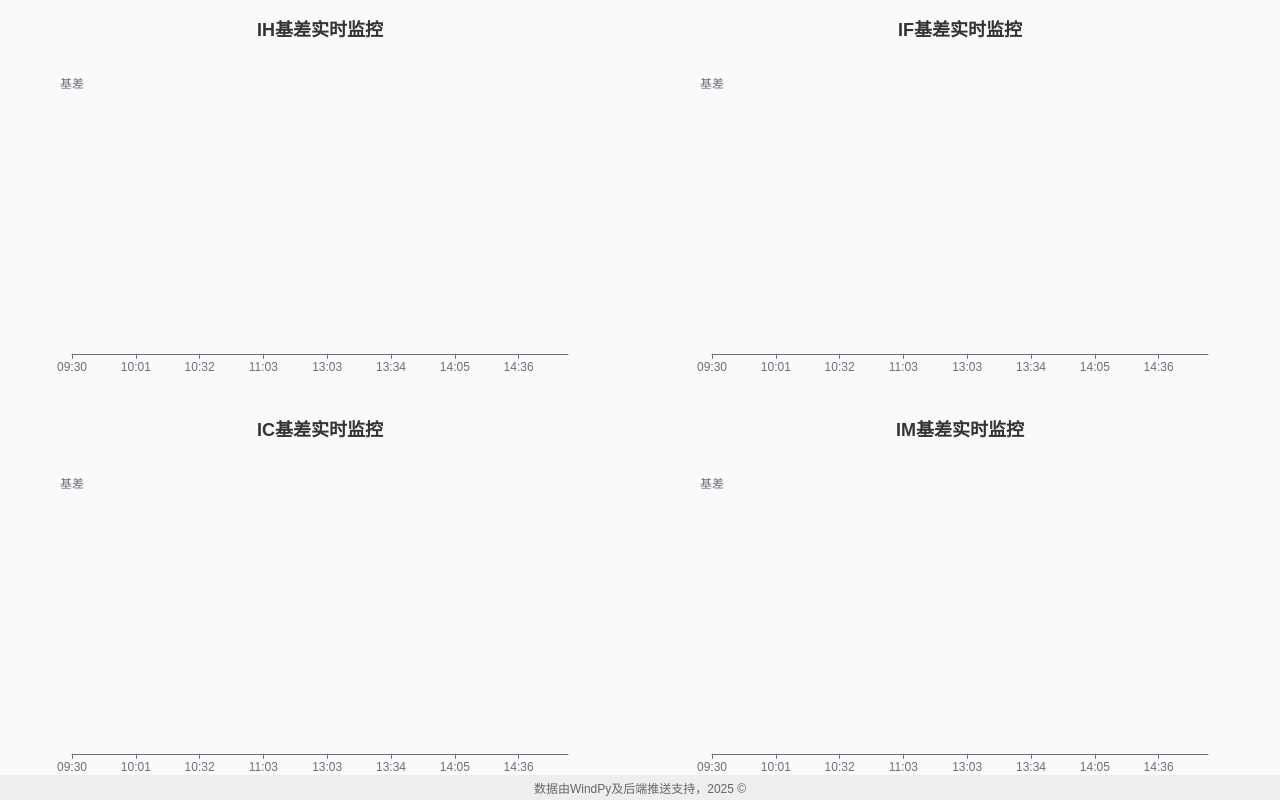
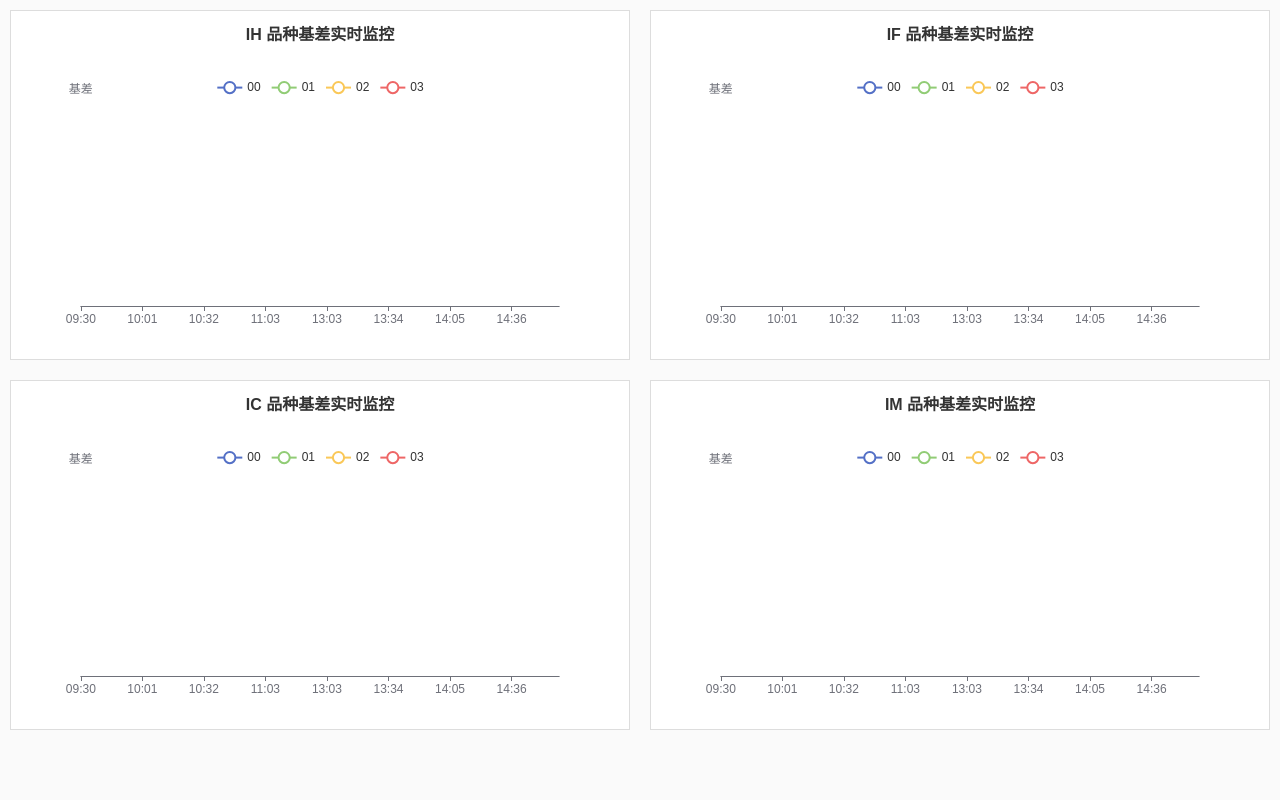
Before and after one commit to imconical/basis_monitor, a plain HTML site: page basis_monitor.html in a window 1280 px wide. Drawn offline with nearby package versions, Linux system fonts and the light colour scheme.

Commit message:
同时显示4个品种的不同期限的基差

```diff
--- a/basis_monitor.html
+++ b/basis_monitor.html
@@ -2,77 +2,58 @@
 <html lang="zh-CN">
 <head>
 <meta charset="UTF-8" />
-    <title>多品种实时基差监控面板</title>
+<title>多品种基差折线图（每品种4条线）</title>
 <script src="https://cdn.jsdelivr.net/npm/echarts@5"></script>
 <style>
   body {
-            margin: 0; padding: 0;
-            display: flex;
-            flex-wrap: wrap;
-            height: 100vh;
-            box-sizing: border-box;
+    margin: 0; padding: 10px;
     font-family: "Microsoft Yahei", Arial, sans-serif;
     background: #fafafa;
   }
-        .chart-container {
-            width: 50%;    /* 2列 */
-            height: 50vh;  /* 2行 */
+  #container {
+    display: grid;
+    grid-template-columns: repeat(2, 1fr);
+    gap: 20px;
+  }
+  .chart-box {
+    background: white;
+    border: 1px solid #ddd;
     padding: 10px;
     box-sizing: border-box;
+    height: 350px;
   }
   .chart-title {
+    font-weight: bold;
+    font-size: 16px;
+    color: #333;
+    margin-bottom: 6px;
     text-align: center;
-            font-weight: bold;
-            font-size: 18px;
-            margin: 5px 0;
-            color: #333;
-        }
-        #footer {
-            position: fixed;
-            bottom: 0; left: 0; right: 0;
-            text-align: center;
-            font-size: 12px;
-            color: #666;
-            background: #eee;
-            padding: 4px 0;
   }
 </style>
 </head>
 <body>
-    <div class="chart-container">
-        <div class="chart-title">IH基差实时监控</div>
-        <div id="chart_IH" style="width: 100%; height: 90%;"></div>
-    </div>
-    <div class="chart-container">
-        <div class="chart-title">IF基差实时监控</div>
-        <div id="chart_IF" style="width: 100%; height: 90%;"></div>
-    </div>
-    <div class="chart-container">
-        <div class="chart-title">IC基差实时监控</div>
-        <div id="chart_IC" style="width: 100%; height: 90%;"></div>
-    </div>
-    <div class="chart-container">
-        <div class="chart-title">IM基差实时监控</div>
-        <div id="chart_IM" style="width: 100%; height: 90%;"></div>
-    </div>
-    <div id="footer">数据由WindPy及后端推送支持，2025 ©</div>
+
+<div id="container"></div>
 
 <script>
-    // 固定时间轴生成
+  // 基本配置
+  const symbols = ["IH", "IF", "IC", "IM"];
+  const contractMonths = ["00", "01", "02", "03"];
+  const contractSuffix = ".CFE";
+
+  // 生成时间轴（分钟）
   function generateTimeAxis() {
     const times = [];
-        // 上午 9:30 - 11:30
-        for (let h = 9; h <= 11; h++) {
-            let startM = (h === 9) ? 30 : 0;
-            let endM = (h === 11) ? 30 : 59;
-            for (let m = startM; m <= endM; m++) {
+    for(let h=9; h<=11; h++) {
+      const startM = (h === 9) ? 30 : 0;
+      const endM = (h === 11) ? 30 : 59;
+      for(let m=startM; m<=endM; m++) {
         times.push(`${h.toString().padStart(2,'0')}:${m.toString().padStart(2,'0')}`);
       }
     }
-        // 下午 13:00 - 15:00
-        for (let h = 13; h <= 15; h++) {
-            let endM = (h === 15) ? 0 : 59;
-            for (let m = 0; m <= endM; m++) {
+    for(let h=13; h<=15; h++) {
+      const endM = (h === 15) ? 0 : 59;
+      for(let m=0; m<=endM; m++) {
         times.push(`${h.toString().padStart(2,'0')}:${m.toString().padStart(2,'0')}`);
       }
     }
@@ -81,95 +62,131 @@
 
   const timeAxis = generateTimeAxis();
 
-    // 创建echarts实例及基础option
-    function createChart(id) {
-        const dom = document.getElementById(id);
-        const chart = echarts.init(dom);
+  const container = document.getElementById("container");
+
+  // 存储图表实例和数据缓存
+  const charts = {};
+  const dataCache = {}; // 格式： { IH: { '00': [...], '01': [...], '02': [...], '03': [...] }, ... }
+
+  // 初始化图表
+  symbols.forEach(symbol => {
+    // 创建容器
+    const box = document.createElement("div");
+    box.className = "chart-box";
+
+    const title = document.createElement("div");
+    title.className = "chart-title";
+    title.textContent = `${symbol} 品种基差实时监控`;
+    box.appendChild(title);
+
+    const chartDiv = document.createElement("div");
+    chartDiv.style.width = "100%";
+    chartDiv.style.height = "300px";
+    box.appendChild(chartDiv);
+
+    container.appendChild(box);
+
+    // 初始化echarts实例
+    const chart = echarts.init(chartDiv);
+
+    // 初始化缓存数据
+    dataCache[symbol] = {};
+    contractMonths.forEach(month => {
+      dataCache[symbol][month] = new Array(timeAxis.length).fill(null);
+    });
+
+    // 准备series数组，4条折线
+    const series = contractMonths.map(month => ({
+      name: month,
+      type: 'line',
+      smooth: true,
+      showSymbol: false,
+      data: dataCache[symbol][month],
+      emphasis: { focus: 'series' },
+      connectNulls: true,
+    }));
+
     const option = {
-            title: { text: '', left: 'center', top: 10 },
       tooltip: { trigger: 'axis' },
-            grid: { left: '10%', right: '10%', bottom: '10%' },
+      legend: {
+        data: contractMonths,
+        top: 25,
+        textStyle: { fontSize: 12 }
+      },
+      grid: { left: '10%', right: '10%', bottom: '15%' },
       xAxis: {
         type: 'category',
         data: timeAxis,
-                axisLabel: { interval: 30 }, // 每半小时显示一次标签
-                boundaryGap: false
+        axisLabel: { interval: 30 },
+        boundaryGap: false,
       },
-            yAxis: { type: 'value', name: '基差' },
-            series: [{
+      yAxis: {
+        type: 'value',
         name: '基差',
-                type: 'line',
-                data: new Array(timeAxis.length).fill(null),
-                smooth: true,
-                showSymbol: false,
-            }]
-        };
-        chart.setOption(option);
-        return chart;
-    }
-
-    // 初始化4个品种的图表
-    const charts = {
-        IH: createChart("chart_IH"),
-        IF: createChart("chart_IF"),
-        IC: createChart("chart_IC"),
-        IM: createChart("chart_IM"),
+        scale: true,
+      },
+      series: series,
     };
 
-    // 数据缓存结构，键为品种，值为数组
-    const basisDataCache = {
-        IH: new Array(timeAxis.length).fill(null),
-        IF: new Array(timeAxis.length).fill(null),
-        IC: new Array(timeAxis.length).fill(null),
-        IM: new Array(timeAxis.length).fill(null),
-    };
+    chart.setOption(option);
+    charts[symbol] = chart;
+  });
+
+  // 更新图表数据
+  function updateCharts() {
+    symbols.forEach(symbol => {
+      const chart = charts[symbol];
+      const seriesData = contractMonths.map(month => dataCache[symbol][month]);
+      chart.setOption({
+        series: seriesData.map(data => ({ data }))
+      });
+    });
+  }
 
   // WebSocket连接
   const ws = new WebSocket("ws://localhost:8765/");
 
-    ws.onopen = () => {
-        console.log("WebSocket已连接");
-    };
+  ws.onopen = () => console.log("WebSocket已连接");
+  ws.onerror = e => console.error("WebSocket错误", e);
+  ws.onclose = () => console.warn("WebSocket连接关闭");
 
-    ws.onerror = (e) => {
-        console.error("WebSocket错误", e);
-    };
+  ws.onmessage = event => {
+    try {
+      // 后端数据示例格式：
+      // {
+      //   "IH00.CFE": [{"time":"09:30:00","basis":1.23}, ...],
+      //   "IF01.CFE": [...],
+      //   ...
+      // }
+      const allData = JSON.parse(event.data);
 
-    ws.onclose = () => {
-        console.warn("WebSocket连接关闭");
-    };
+      symbols.forEach(symbol => {
+        contractMonths.forEach(month => {
+          const key = `${symbol}${month}${contractSuffix}`;
+          const list = allData[key];
+          if (!list) return;
 
-    ws.onmessage = function(event) {
-        // 预期格式：
-        // {
-        //   "IH": [{"time":"09:30:00","basis":1.23}, ...],
-        //   "IF": [...],
-        //   "IC": [...],
-        //   "IM": [...]
-        // }
-        try {
-            const allData = JSON.parse(event.data);
-            for (const symbol of Object.keys(charts)) {
-                const symbolData = allData[symbol];
-                if (!symbolData) continue;
+          // 清空缓存
+          dataCache[symbol][month].fill(null);
 
-                // 更新缓存
-                const cache = basisDataCache[symbol];
-                for (const item of symbolData) {
-                    // 时间转成 HH:MM
-                    const t = item.time.substring(0,5);
+          // 填充数据
+          list.forEach(item => {
+            const t = item.time.slice(0,5);
             const idx = timeAxis.indexOf(t);
             if (idx !== -1) {
-                        cache[idx] = item.basis;
+              dataCache[symbol][month][idx] = item.basis;
             }
-                }
-                // 更新图表数据
-                charts[symbol].setOption({ series: [{ data: cache }] });
-            }
-        } catch(err) {
-            console.error("数据处理异常:", err);
+          });
+        });
+      });
+
+      updateCharts();
+
+    } catch (err) {
+      console.error("WebSocket数据处理异常:", err);
     }
   };
 </script>
+
 </body>
 </html>
```
Also changed, not shown: 1 other file. Lines whose indentation alone changed are shown as unchanged.
